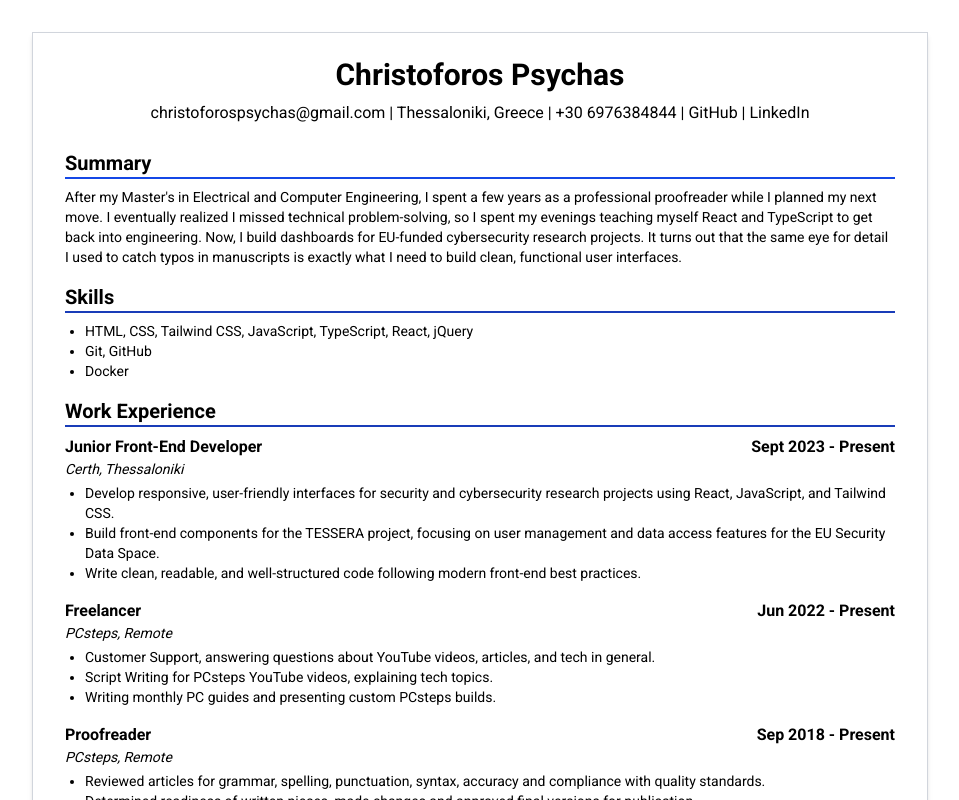
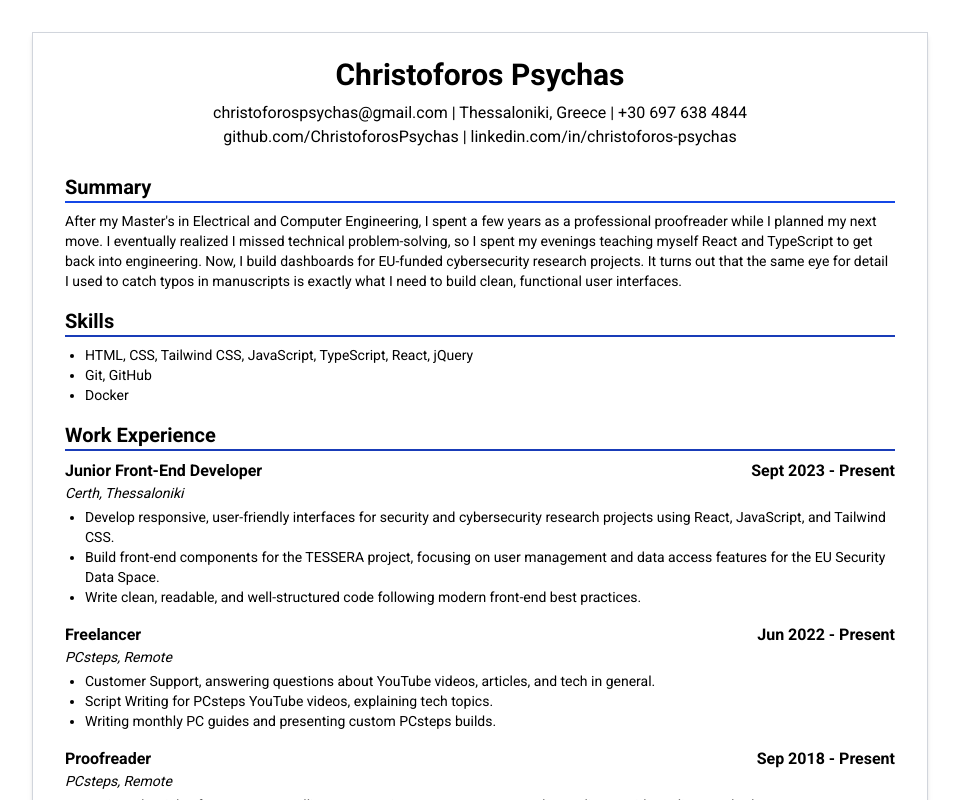
Before and after one commit to ChristoforosPsychas/CV_project, a React (Vite) app: page / in a window 1280 px wide. Shown: the top 800 px of the page, without its empty margins (160-1119 px from the left). Built offline with nearby package versions, Linux system fonts and the light colour scheme.

Commit message:
Add url links for github and linkedin and create two lines

```diff
--- a/src/components/Header.tsx
+++ b/src/components/Header.tsx
@@ -2,7 +2,7 @@ const Header = () => {
   return (
     <header className="flex flex-col items-center">
       <h1 className="text-3xl font-bold">Christoforos Psychas</h1>
-      <div className="mt-2">
+      <div className="mt-2 text-center">
         <p>
           <a
             href="mailto:christoforospsychas@gmail.com"
@@ -10,19 +10,21 @@ const Header = () => {
           >
             christoforospsychas@gmail.com
           </a>{" "}
-          | Thessaloniki, Greece | +30 6976384844 |{" "}
+          | Thessaloniki, Greece | +30 697 638 4844
+        </p>
+        <p>
           <a
             href="https://github.com/ChristoforosPsychas"
             className="hover:underline"
           >
-            GitHub
+            github.com/ChristoforosPsychas
           </a>{" "}
           |{" "}
           <a
             href="https://www.linkedin.com/in/christoforos-psychas/"
             className="hover:underline"
           >
-            LinkedIn
+            linkedin.com/in/christoforos-psychas
           </a>
         </p>
       </div>
```
